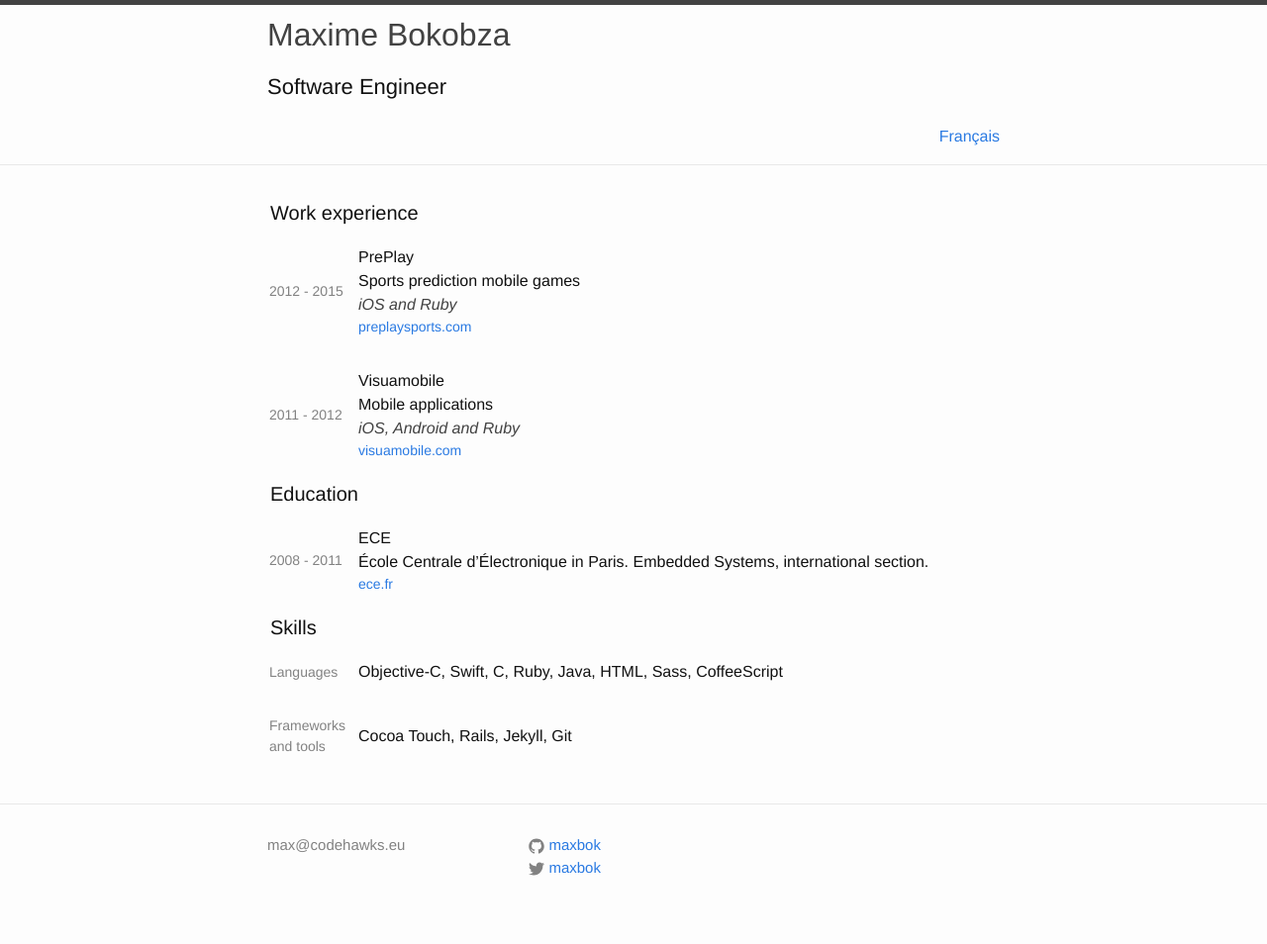
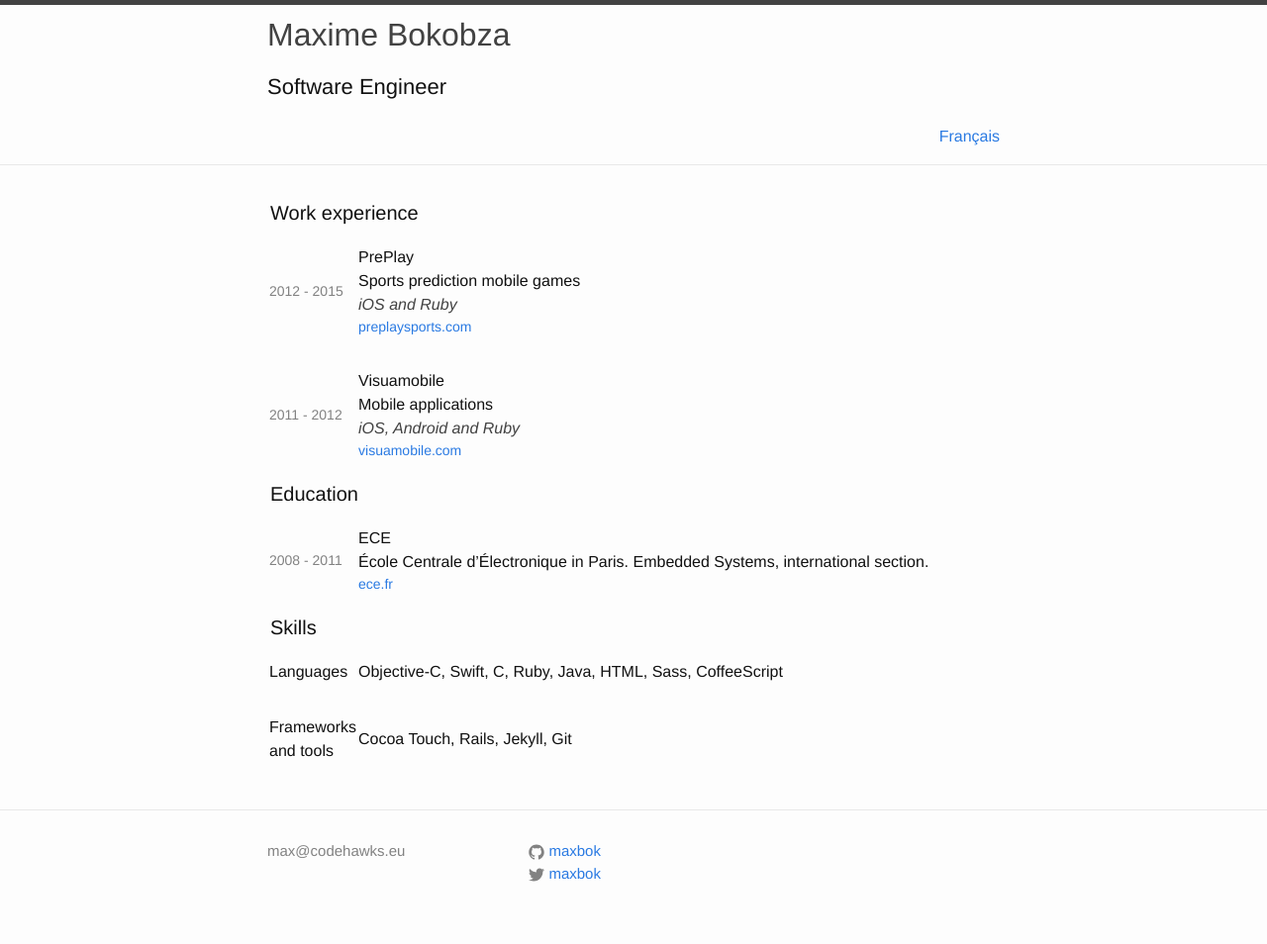
Before and after one commit to maxbok/me, a Jekyll site: the page built from _posts/en/0000-01-01-index.html, in a window 1280 px wide. Shown: the whole page at 99% size. Built offline with Jekyll 4.4.1, drawn with Linux system fonts in a browser that asks for light colours.

Commit message:
Tweak includes

```diff
--- a/_includes/experiences_list.html
+++ b/_includes/experiences_list.html
@@ -3,7 +3,17 @@
 {% for post in site.categories[include.category] %}
   {% if post.lang == page.lang %}
     <tr>
-      <td class="exp-date">{{ post.start_date | date: "%Y" }} - {{ post.end_date | date: "%Y" }}</td>
+      <td class="exp-date">
+        {% if post.start_date %}
+          {% if post.end_date %}
+            {{ post.start_date | date: "%Y" }} - {{ post.end_date | date: "%Y" }}
+          {% else if post.duration %}
+            {{ post.start_date | date: "%Y" }}<br />{{ post.duration }}
+          {% else %}
+            {{ post.start_date | date: "%Y" }}
+          {% endif %}
+        {% endif %}
+      </td>
       <td>
 
         {% if post.title %}
@@ -19,7 +29,7 @@
         {% endif %}
 
         {% if post.link %}
-          <p class="exp-link"><a href="{{ post.link }}">{{ post.link | remove: 'http://' }}</a></p>
+          <p class="exp-link"><a href="{{ post.link }}">{{ post.link | remove: 'http://' | remove: 'www.' }}</a></p>
         {% endif %}
 
       </td>
--- a/_includes/skills_list.html
+++ b/_includes/skills_list.html
@@ -3,8 +3,8 @@
 {% for post in site.categories[include.category] %}
   {% if post.lang == page.lang %}
     <tr>
-      <td class="exp-date">{{ post.title }}</td>
-      <td><p class="exp-content">{{ post.content }}</p></td>
+      <td class="skills-title">{{ post.title }}</td>
+      <td><p class="skills-content">{{ post.content }}</p></td>
     </tr>
   {% endif %}
 {% endfor %}
```
